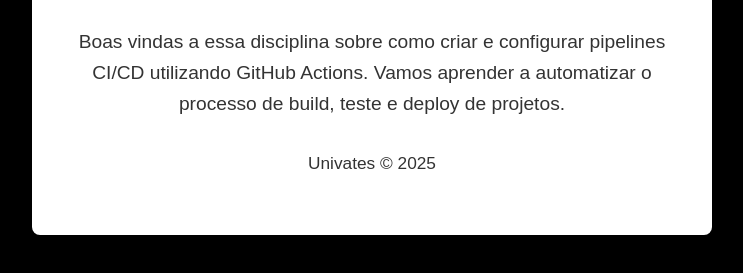
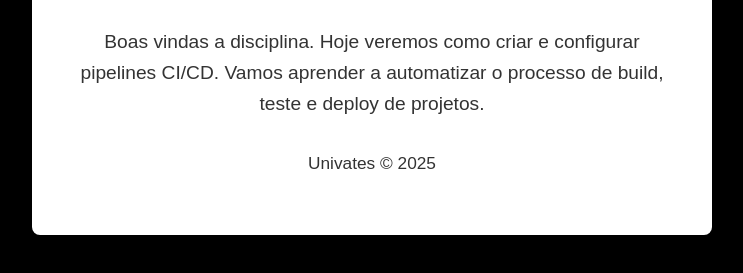
Before and after one commit to mateusrovedaa/minicurso-githubactions, a plain HTML site: page index.html in a window 1280 px wide. Shown: the part 503-776 px from the top of the page, without its empty margins (268-1011 px from the left). Drawn offline with Linux system fonts and the light colour scheme.

Commit message:
Revise welcome message for clarity and brevity

```diff
--- a/index.html
+++ b/index.html
@@ -15,7 +15,7 @@
         </header>
 
         <main>
-            <p>Boas vindas a essa disciplina sobre como criar e configurar pipelines CI/CD utilizando GitHub Actions. Vamos aprender a automatizar o processo de build, teste e deploy de projetos.</p>
+            <p>Boas vindas a disciplina. Hoje veremos como criar e configurar pipelines CI/CD. Vamos aprender a automatizar o processo de build, teste e deploy de projetos.</p>
         </main>
 
         <footer>
```
